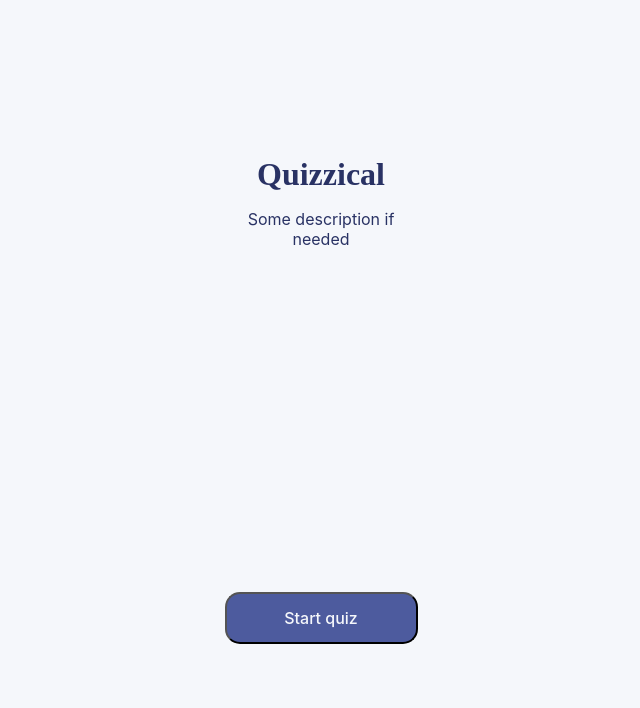
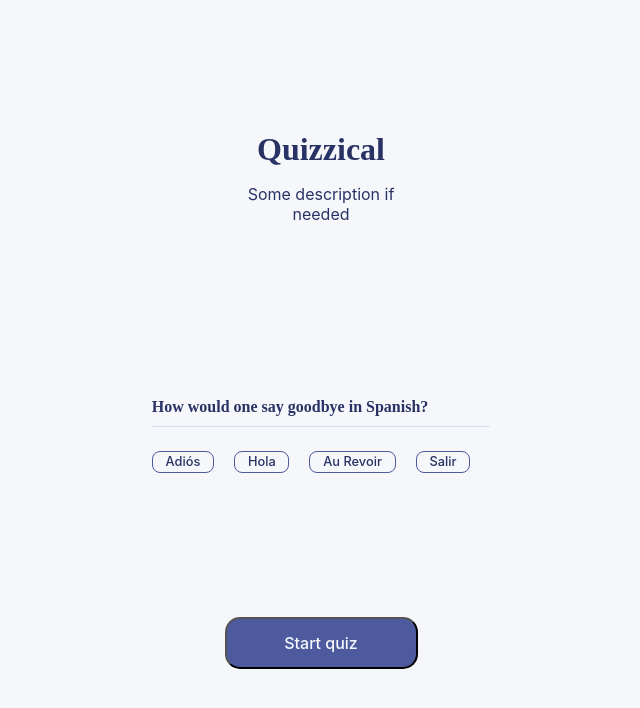
Before and after one commit to Domka28/Quiziti, a React (Create React App) app: page / in a window 1280 px wide. Shown: the top 708 px of the page, without its empty margins (319-959 px from the left). Built offline with nearby package versions, Linux system fonts and the light colour scheme; no server answers.

Commit message:
New Question and Start components, changes in CSS and add APi

```diff
--- a/src/App.css
+++ b/src/App.css
@@ -62,3 +62,36 @@ body {
   align-items: cenetr;
   margin: auto;
 }
+
+/* Question component */
+
+.question {
+  font-family: 'Karla';
+  font-style: normal;
+  font-weight: 700;
+  font-size: 1em;
+  color: #293264;
+  border-bottom: 0.8px solid #DBDEF0;
+  padding-bottom: 10px;
+}
+
+.answers {
+  display: flex;
+  flex-direction: row;
+  justify-content: start;
+  align-items: center;
+  margin-top: 0;
+  padding: 0;
+}
+
+.answer {
+  margin-right: 20px;
+  font-family: 'Inter';
+  font-weight: 500;
+  font-size: 0.8em;
+  color: #293264;
+  box-sizing: border-box;
+  border: 0.8px solid #4D5B9E;
+  border-radius: 8px;
+  padding: 0.2em 1em;
+}
--- a/src/App.js
+++ b/src/App.js
@@ -1,13 +1,37 @@
 import './App.css';
-import React from 'react';
+import React, { useEffect, useState } from 'react';
 import Start from "./components/Start"
+import Question from './components/Questions';
 
 
 function App() {
+  const [questions, setQuestions] = useState()
+
+
+  React.useEffect(() => {
+    fetch("https://opentdb.com/api.php?amount=5&difficulty=medium&type=multiple")
+      .then(res => res.json())
+      .then(data => {
+        console.log(data)
+        setQuestions(data.results[0])
+      }
+      )
+  }, [])
+
+
+
+  const newGame = () => {
+
+  }
+
   return (
     <div className="main-container">
       <Start />
-      <button className="start-btn">Start quiz</button>
+      <Question questions={questions} />
+      <button
+        className="start-btn"
+        onClick={newGame}
+      >Start quiz</button>
     </div>
 
   );
--- a/src/components/Questions.js
+++ b/src/components/Questions.js
@@ -1,17 +1,17 @@
 import React from 'react';
 
 
-export default function Question() {
+export default function Question(props) {
 
 
     return (
         <div className="question-container">
-            <h1>How would one say goodbye in Spanish?</h1>
+            <h1 className="question">How would one say goodbye in Spanish?</h1>
             <div className="answers">
-                <p>Adiós</p>
-                <p>Hola</p>
-                <p>Au Revoir</p>
-                <p>Salir</p>
+                <p className="answer">Adiós</p>
+                <p className="answer">Hola</p>
+                <p className="answer">Au Revoir</p>
+                <p className="answer">Salir</p>
             </div>
         </div>
     )
```
